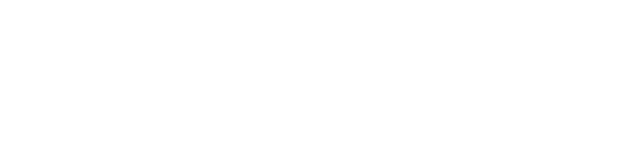
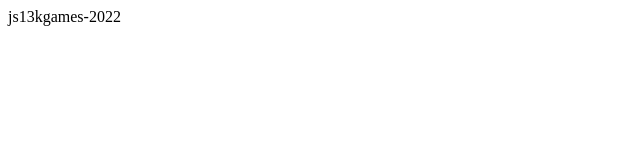
Before and after one commit to mdiegoli/js13kgames-2023, a plain HTML site: page index.html in a window 1280 px wide. Shown: the whole page, without its empty margins (0-640 px from the left). Drawn offline with Linux system fonts and the light colour scheme.

Commit message:
Update index.html

```diff
--- a/index.html
+++ b/index.html
@@ -1,6 +1,7 @@
 <html>
   <head></head>
   <body>
+    js13kgames-2022
     <script></script>
   </body>
 </html>
```
